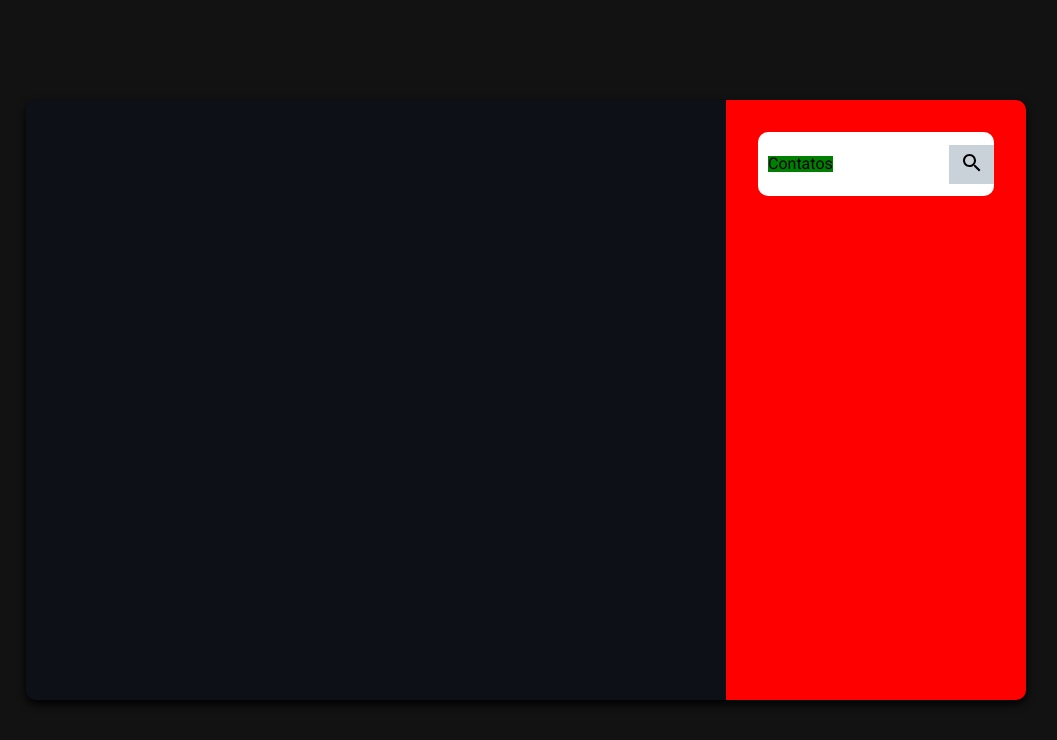
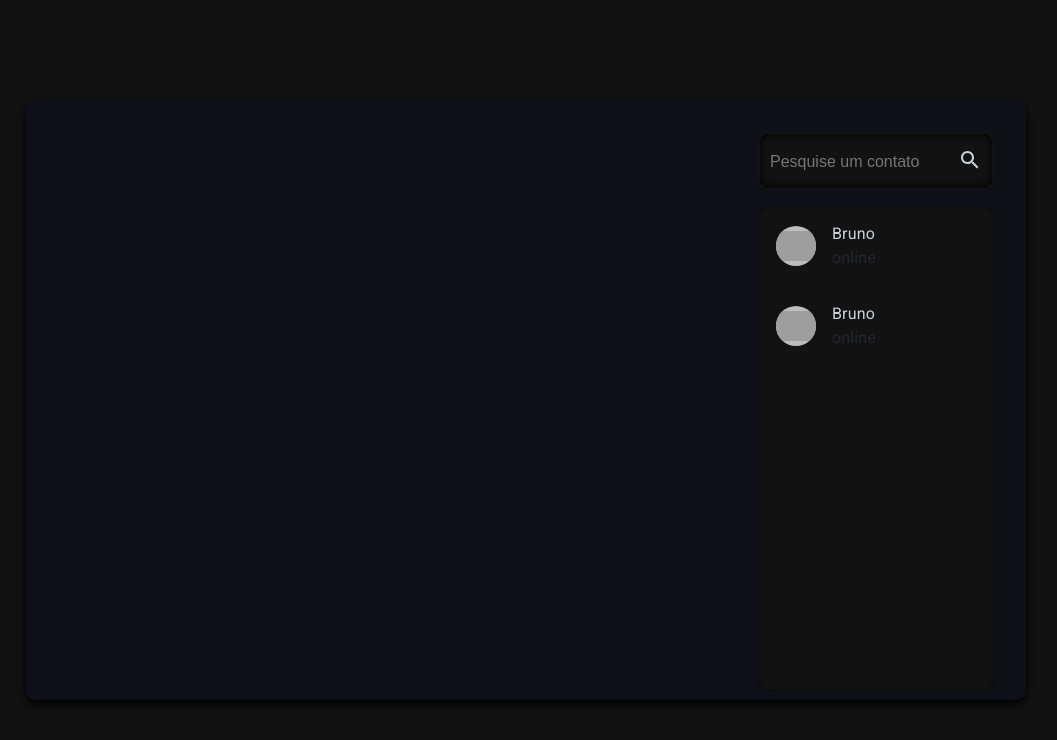
Before and after one commit to BrunoHPLS/react-chat, a React (Create React App) app: page / in a window 1280 px wide. Shown: the top 740 px of the page, without its empty margins (114-1171 px from the left). Built offline with nearby package versions, Linux system fonts and the light colour scheme; grey boxes are pictures that could not be loaded.

Commit message:
Contact Area setted

```diff
--- a/src/App.js
+++ b/src/App.js
@@ -59,6 +59,7 @@ const BaseStyle = createGlobalStyle`
         --cinza-claro: #21262d;
         --font-color: #c9d1d9;
         --bgcolor: #121212;
+        --selected-color: #202020;
     }
 
     body {
--- a/src/components/Chat.jsx
+++ b/src/components/Chat.jsx
@@ -12,7 +12,7 @@ const ChatContainer = styled.div`
     box-sizing: border-box;
 
     display: grid;
-    grid-template-columns: 700px 300px;
+    grid-template-columns: 70% 30%;
 `
 
 const ChatArea = styled.div`
--- a/src/components/ContactArea.jsx
+++ b/src/components/ContactArea.jsx
@@ -1,49 +1,107 @@
-import React, { useState } from 'react';
+import React, { useState, Fragment } from 'react';
 import styled from 'styled-components';
 import SearchIcon from '@mui/icons-material/Search';
+import List from '@mui/material/List';
+import ListItem from '@mui/material/ListItem';
+import ListItemText from '@mui/material/ListItemText';
+import ListItemAvatar from '@mui/material/ListItemAvatar';
+import Avatar from '@mui/material/Avatar';
+import Typography from '@mui/material/Typography';
+import Button from '@mui/material/Button';
+import ButtonGroup from '@mui/material/ButtonGroup';
 
 const ContactArea = styled.div`
-background-color: red;
+  box-sizing: border-box;
   padding: 2rem;
-  display: grid;
-  grid-template-rows: 12% 88%;
+  display: flex;
+  flex-direction: column;
+  gap: 1rem;
 `
 const SearchContactArea = styled.form`
+  height: 10%;
   box-sizing: border-box;
   overflow: hidden;
   border-radius: 10px;
-  background-color: white;
+  background-color: var(--bgcolor);
   display: flex;
-  position: relative;
-  padding: 0.8rem 0px;
-`
-const SearchContactLabel = styled.label`
+  border: 2px solid transparent;
   transition: all 0.3s ease-in-out;
-  position: absolute;
-  background-color: green;
-  top: 50%;
-  left: 10px;
-  transform: translateY(-50%);
+
+  box-shadow: inset 0px 0px 10px black;
+
+  &.active{
+    box-shadow: none;
+    border: 2px solid var(--selected-color);
+  }
 `
 const SearchContactInput = styled.input`
     outline: none;
     width: 80%;
     color: var(--font-color);
     padding-left: 10px;
-    font-size: 1.2rem;
+    font-size: 1.1rem;
     background-color: transparent;
     border: none;
 
-    &:focus + #ContactSearchLabel{
-      transform: translateY(-250%) scale(0.85);
+    &::placeholder{
+      font-size: 1rem;
     }
 `;
 const SearchContactButton = styled.button`
+    cursor: pointer;
+    outline: none;
     width: 20%;
-    background-color: var(--font-color);
+    color: var(--font-color);
+    transition: all 0.3s ease-in-out;
+    border: none;
+
+    &.active{
+      background-color: var(--selected-color);
+    }
 `;
-const ContactsList = styled.div`
+
+const ContactsDiv = styled.div`
+    height: 64vh;
+    max-height: 64vh;
+    box-sizing: border-box;
+    overflow-x: hidden;
+    overflow-y: auto;
+    border-radius: 10px;
+    color: var(--font-color);
+    background-color: var(--bgcolor);
+
+    box-shadow: inset 0px 0px 2px black;
+
+    &::-webkit-scrollbar{
+      width: 5px;
+    }
+    &::-webkit-scrollbar-button{
+      width: 0px;
+      height: 0px;
+    }
+    &::-webkit-scrollbar-thumb{
+      border: none;
+      border-radius: 10px;
+      background-color: var(--cinza-claro);
+    }
+
+`;
+const Contact = styled(ListItem)`
+    cursor: pointer;
+    border-radius: 0px;
+    border: 2px solid transparent;
+    transition: all 0.3s ease-in-out;
+
+    &:hover{
+      transform: scale(1.04);
+      background-color: var(--selected-color);
+    }
+`;
+
+const ContactsManager = styled.div`
+    display: flex;
 `
+
 
 function Contacts() {
 
@@ -51,12 +109,74 @@ function Contacts() {
 
   return (
     <ContactArea>
-        <SearchContactArea>
-            <SearchContactInput type="text" id="ContactSearch"></SearchContactInput>
-            <SearchContactLabel for="ContactSearch" id="ContactSearchLabel">Contatos</SearchContactLabel>
-            <SearchContactButton type="submit"><SearchIcon/></SearchContactButton>
+        <SearchContactArea onSubmit={(event)=>{event.preventDefault();}}
+        onFocus={(event)=>{
+          event.target.parentNode.classList.add('active');
+          event.target.parentNode.children[1].classList.add('active');
+        }}
+        onBlur={(event)=>{
+          event.target.parentNode.classList.remove('active');
+          event.target.parentNode.children[1].classList.remove('active');
+          }}>
+            <SearchContactInput type="text"placeholder="Pesquise um contato"></SearchContactInput>
+            <SearchContactButton type="submit" id="searchContactBtn"><SearchIcon/></SearchContactButton>
         </SearchContactArea>
-        <ContactsList></ContactsList>
+        <ContactsDiv>
+          <List sx={{ width: '100%', bgcolor: 'transparent', padding: '0px'}}>
+            <Contact>
+              <ListItemAvatar>
+                <Avatar>
+                  <img src="https://github.com/BrunoHPLS.png" width="100%"/>
+                </Avatar>
+              </ListItemAvatar>
+              <ListItemText
+              sx={{textOverflow: 'ellipsis', overflow: 'hidden'}}
+              primary="Bruno"
+              secondary={
+                <React.Fragment>
+                  <Typography
+                  sx={{ display: 'inline', overflow: 'hidden'}}
+                  component="span"
+                  color="var(--cinza-claro)"
+                  textOverflow= 'ellipsis'
+                  >
+                    online
+                  </Typography>
+                </React.Fragment>
+              } />
+            </Contact>
+            <Contact>
+              <ListItemAvatar>
+                <Avatar>
+                  <img src="https://github.com/BrunoHPLS.png" width="100%"/>
+                </Avatar>
+              </ListItemAvatar>
+              <ListItemText
+              sx={{textOverflow: 'ellipsis', overflow: 'hidden'}}
+              primary="Bruno"
+              secondary={
+                <React.Fragment>
+                  <Typography
+                  sx={{ display: 'inline', overflow: 'hidden'}}
+                  component="span"
+                  color="var(--cinza-claro)"
+                  textOverflow= 'ellipsis'
+                  >
+                    online
+                  </Typography>
+                </React.Fragment>
+              } />
+            </Contact>
+
+          </List>
+        </ContactsDiv>
+        <ContactsManager>
+        <ButtonGroup variant="contained" aria-label="outlined primary button group">
+          <Button>Add</Button>
+          <Button>Edit</Button>
+          <Button>Delete</Button>
+        </ButtonGroup>
+        </ContactsManager>
     </ContactArea>
   );
 }
```
